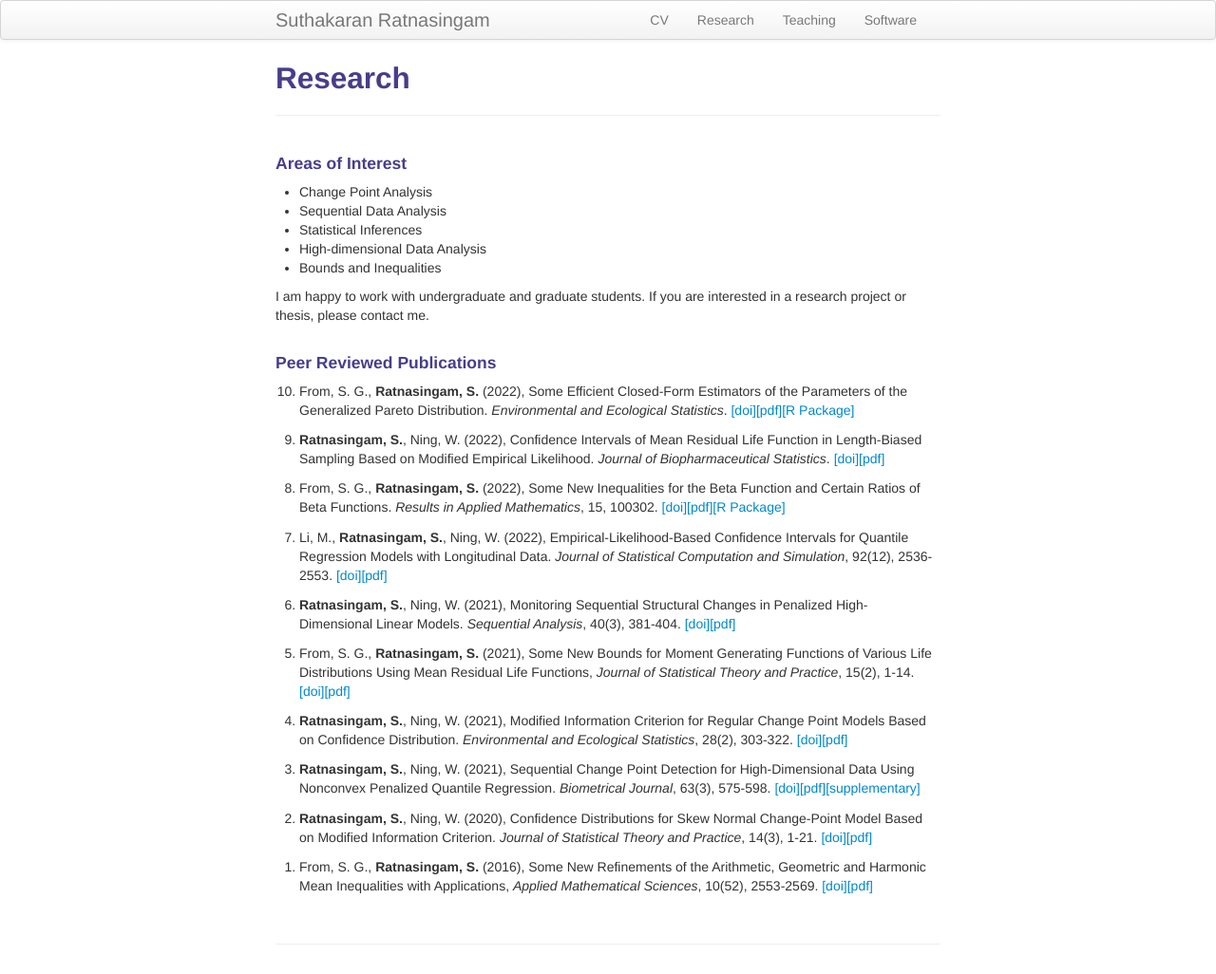
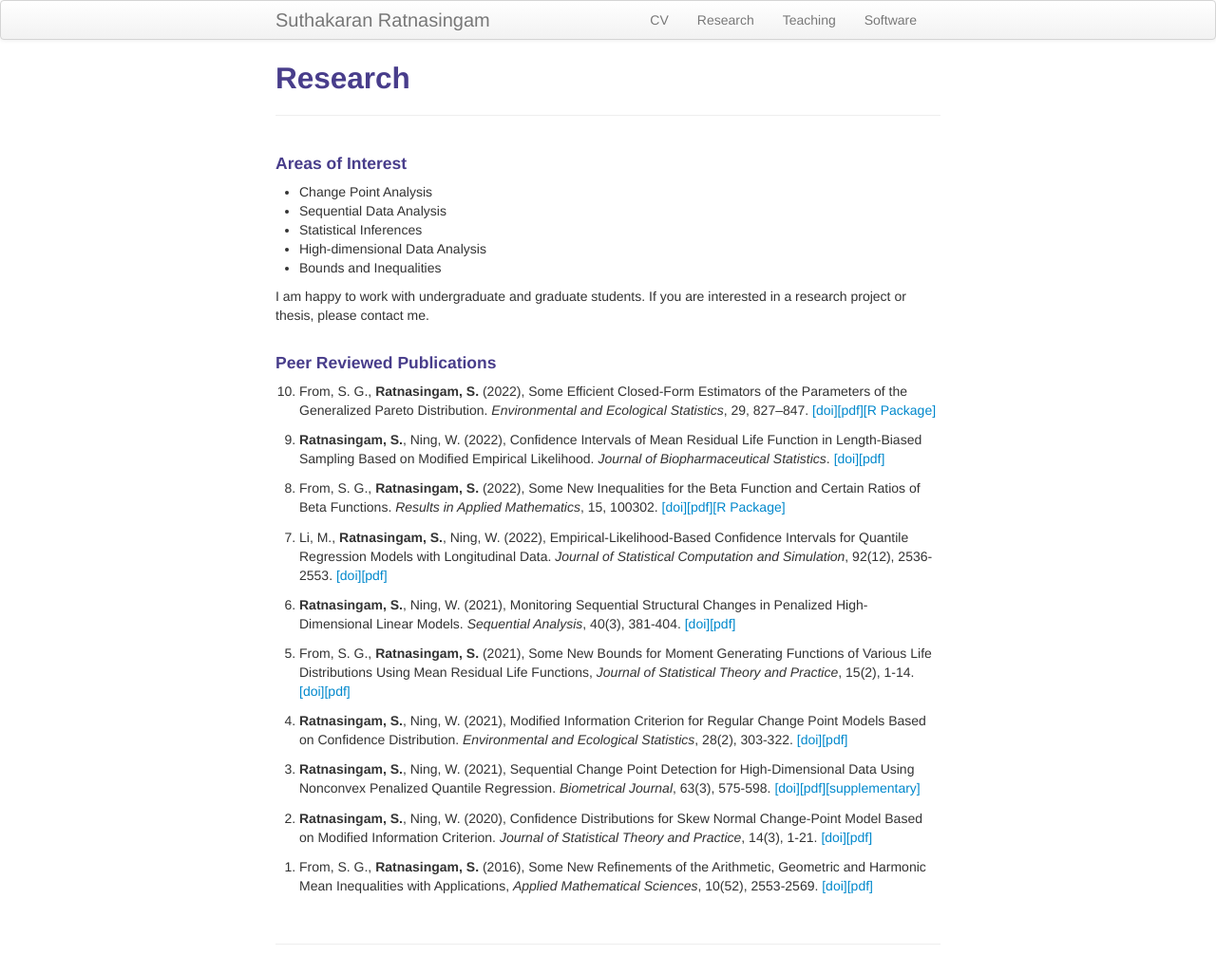
Before and after one commit to suthakaranr/suthakaranr.github.io, a Jekyll site: the page built from pages/Research.md, in a window 1280 px wide. Shown: the whole page at 95% size. Built offline with Jekyll 4.4.1, drawn with Linux system fonts in a browser that asks for light colours.

Commit message:
Update Research.md

```diff
--- a/pages/Research.md
+++ b/pages/Research.md
@@ -26,7 +26,7 @@ I am happy to work with undergraduate and graduate students. If you are interest
 
 <ol>
 
-  <li value="10"> From, S. G.,  <b>Ratnasingam, S.</b> (2022), Some Efficient Closed-Form Estimators of the Parameters of the Generalized Pareto Distribution. <i>Environmental and Ecological Statistics</i>.  <a style="text-decoration:none" href="https://doi.org/10.1007/s10651-022-00548-1" target="_blank" rel="noopener noreferrer">[doi]</a><a style="text-decoration:none" href="../assets/2022FSEES.pdf" target="_blank" rel="noopener noreferrer">[pdf]</a><a style="text-decoration:none" href="https://github.com/suthakaranr/EfficientClosedGPD" target="_blank" rel="noopener noreferrer">[R Package]</a> </li> <br>
+  <li value="10"> From, S. G.,  <b>Ratnasingam, S.</b> (2022), Some Efficient Closed-Form Estimators of the Parameters of the Generalized Pareto Distribution. <i>Environmental and Ecological Statistics</i>, 29, 827–847. <a style="text-decoration:none" href="https://doi.org/10.1007/s10651-022-00548-1" target="_blank" rel="noopener noreferrer">[doi]</a><a style="text-decoration:none" href="../assets/2022FSEES.pdf" target="_blank" rel="noopener noreferrer">[pdf]</a><a style="text-decoration:none" href="https://github.com/suthakaranr/EfficientClosedGPD" target="_blank" rel="noopener noreferrer">[R Package]</a> </li> <br>
 
   <li value="9"> <b>Ratnasingam, S.</b>, Ning, W. (2022), Confidence Intervals of Mean Residual Life Function in Length-Biased
 Sampling Based on Modified Empirical Likelihood. <i>Journal of Biopharmaceutical Statistics</i>. <a style="text-decoration:none" href="https://doi.org/10.1080/10543406.2022.2089157" target="_blank" rel="noopener noreferrer">[doi]</a><a style="text-decoration:none" href="../assets/2022SWJBPS.pdf" target="_blank" rel="noopener noreferrer">[pdf]</a> </li> <br>
```
